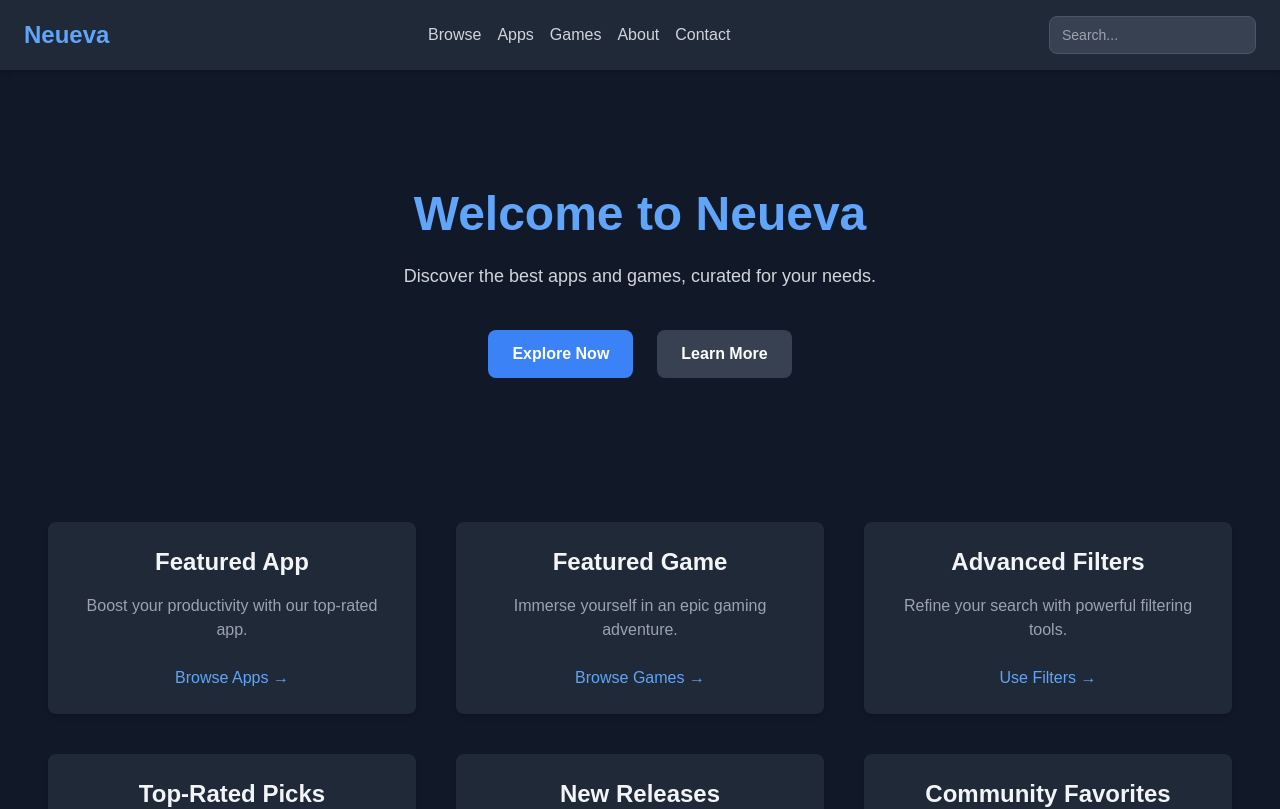
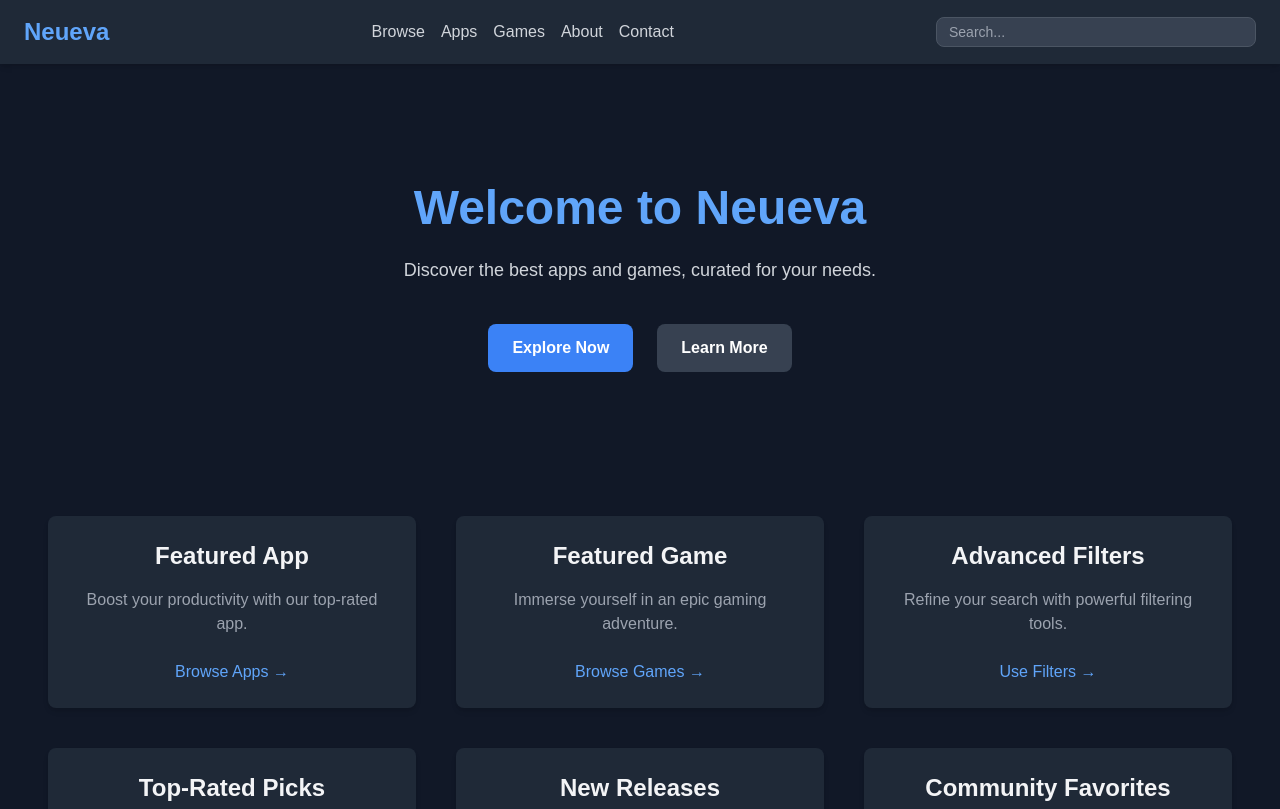
Before and after one commit to Demigod122111/Neueva, a Next.js app: page / in a window 1280 px wide. Shown: the top 809 px of the page. Built offline with nearby package versions, Linux system fonts and the light colour scheme.

Commit message:
nav wrap 2

```diff
--- a/app/components/searchbar.js
+++ b/app/components/searchbar.js
@@ -1,31 +1,33 @@
-"use client"
+"use client";
 
 import { useEffect, useState } from "react";
 
-export default function SearchBar()
-{
+export default function SearchBar() {
     const [search, setSearch] = useState();
 
     useEffect(() => {
-        if (window)
-            setSearch(new URLSearchParams(window.location.search).get("search") || "")
+        if (window) {
+            setSearch(new URLSearchParams(window.location.search).get("search") || "");
+        }
     }, [window ? new URLSearchParams(window.location.search).get("search") : window]);
 
     const updateSearch = (s) => {
         setSearch(s);
-    }
+    };
 
-    return (<>
-        <form style={{display: "none"}} action="/browse" id="searchForm"></form>
+    return (
+        <>
+            <form style={{ display: "none" }} action="/browse" id="searchForm"></form>
             <input
                 type="text"
                 placeholder="Search..."
                 name="search"
                 value={search}
-            onChange={({target}) => updateSearch(target.value)}
+                onChange={({ target }) => updateSearch(target.value)}
                 form="searchForm"
-            className="bg-gray-700 text-gray-300 border border-gray-600 rounded-lg px-3 py-2 text-sm focus:outline-none focus:ring-2 focus:ring-blue-500"
+                className="bg-gray-700 w-full sm:w-auto md:w-80 text-gray-300 border border-gray-600 rounded-lg px-3 py-1 text-sm focus:outline-none focus:ring-2 focus:ring-blue-500 transition-all duration-300 ease-in-out"
                 aria-label="Search"
             />
-    </>);
+        </>
+    );
 }
--- a/app/layout.js
+++ b/app/layout.js
@@ -28,7 +28,7 @@ export default function RootLayout({ children }) {
       >
         {/* Header */}
         <header className="bg-gray-800 shadow-md">
-          <div className="container mx-auto px-6 py-4 flex justify-between items-center">
+          <div className="container mx-auto px-6 py-4 flex flex-wrap justify-between items-center">
             <h1 className="text-2xl font-extrabold text-blue-400">
               <Link href="/">Neueva</Link>
             </h1>
```
Lines whose indentation alone changed are shown as unchanged.
